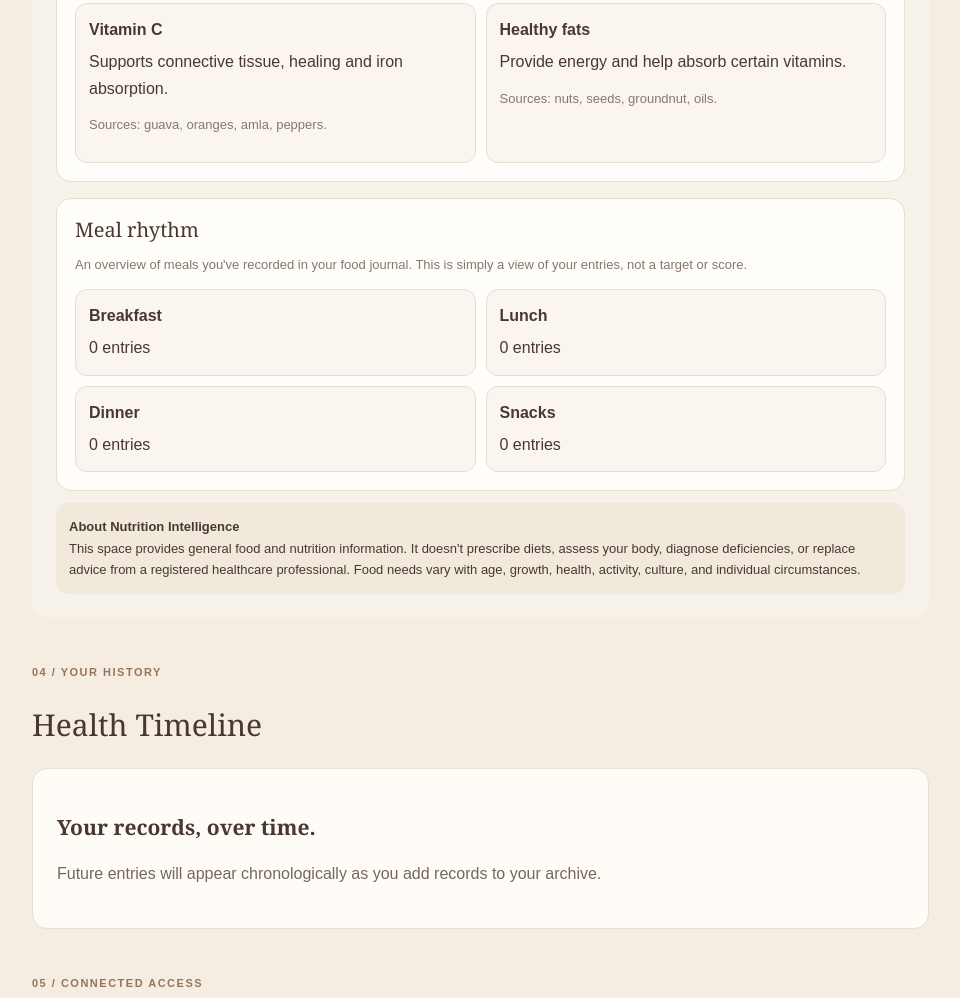
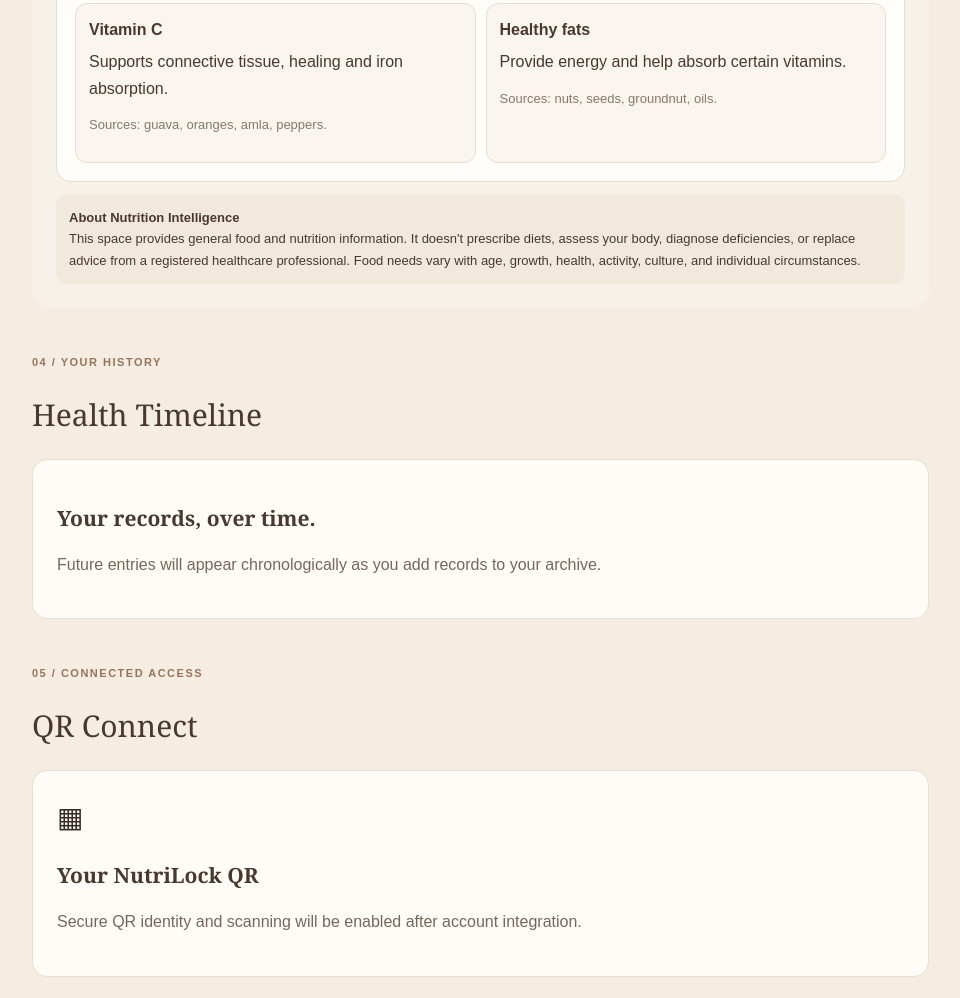
Before and after one commit to Jeevika909/NutriLock, a plain HTML site: page index.html in a window 1280 px wide. Shown: the part 5569-6567 px from the top of the page, without its empty margins (287-1247 px from the left). Drawn offline with nearby package versions, Linux system fonts and the light colour scheme.

Commit message:
Update index.html

```diff
--- a/index.html
+++ b/index.html
@@ -1003,34 +1003,6 @@ footer{border-top:1px solid var(--line);margin-top:60px;padding:25px 0;color:var
   </div>
 </div>
 
-<!-- MEAL RHYTHM -->
-<div class="ni-card">
-  <h3>Meal rhythm</h3>
-  <p class="ni-muted">
-    An overview of meals you've recorded in your food journal.
-    This is simply a view of your entries, not a target or score.
-  </p>
-
-  <div class="ni-food-grid" id="ni-meal-rhythm">
-    <div class="ni-food">
-      <strong>Breakfast</strong>
-      <span id="ni-count-breakfast">0 entries</span>
-    </div>
-    <div class="ni-food">
-      <strong>Lunch</strong>
-      <span id="ni-count-lunch">0 entries</span>
-    </div>
-    <div class="ni-food">
-      <strong>Dinner</strong>
-      <span id="ni-count-dinner">0 entries</span>
-    </div>
-    <div class="ni-food">
-      <strong>Snacks</strong>
-      <span id="ni-count-snack">0 entries</span>
-    </div>
-  </div>
-</div>
-
   <div class="ni-note">
     <strong>About Nutrition Intelligence</strong><br>
     This space provides general food and nutrition information.
```
